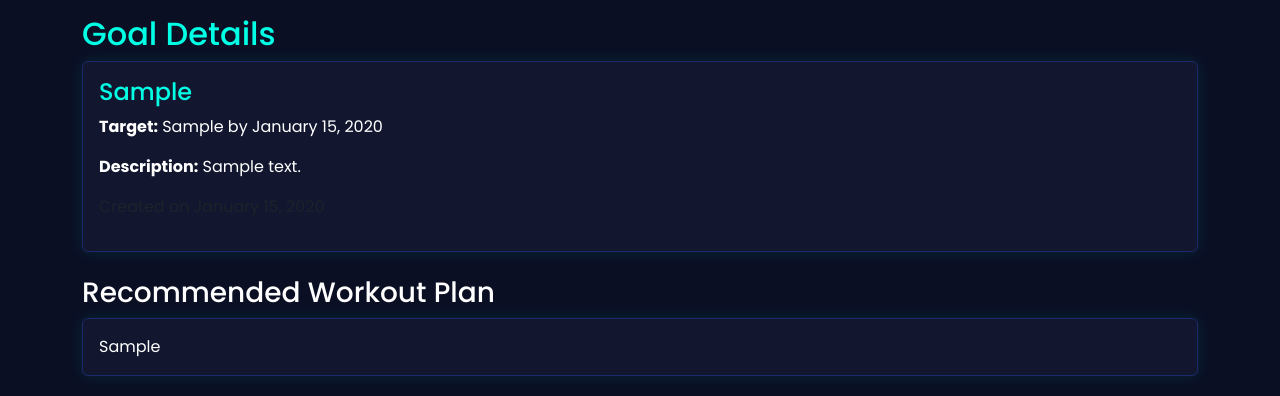
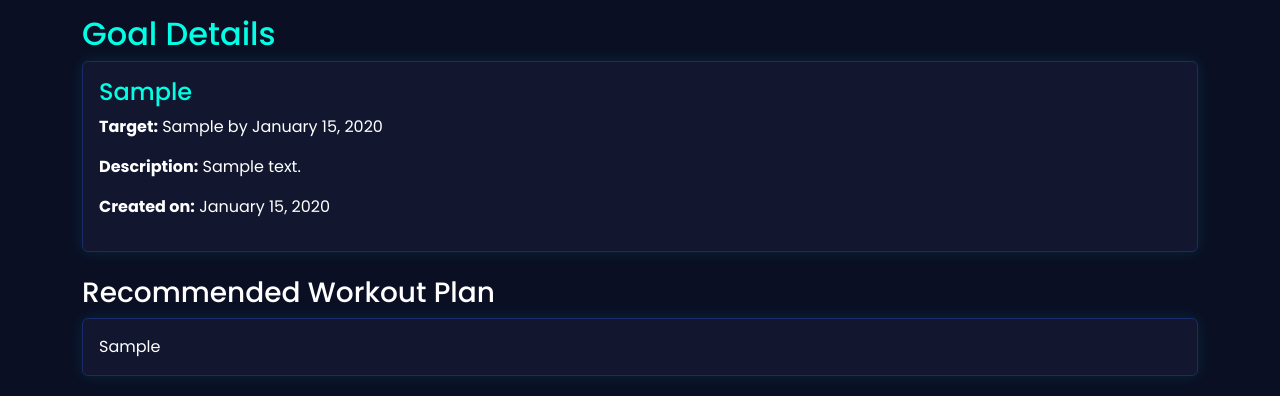
Before and after one commit to TumeloN1/FitJacket, a Django app: template goals/templates/goals/goal_detail.html in a window 1280 px wide. Shown: the part 153-549 px from the top of the page. Run offline with Django 3.2, Linux system fonts and the light colour scheme; the template is opened without the code that fills it: most values are stand-ins (such as "Sample title", 1, 10 or a date in 2020); some libraries are stand-ins or nearby versions.

Commit message:
added a hyperlink at the bottom of the goals

```diff
--- a/goals/templates/goals/goal_detail.html
+++ b/goals/templates/goals/goal_detail.html
@@ -7,7 +7,7 @@
       <h4>{{ goal.get_goal_type_display }}</h4>
       <p><strong>Target:</strong> {{ goal.target_metric }} by {{ goal.target_date|date:"F j, Y" }}</p>
       <p><strong>Description:</strong> {{ goal.description }}</p>
-      <p class="text-muted">Created on {{ goal.created_at|date:"F j, Y" }}</p>
+      <p><strong>Created on:</strong> {{ goal.created_at|date:"F j, Y" }}</p>
     </div>
   </div>
 
--- a/workouts/services/gpt_plan_generator.py
+++ b/workouts/services/gpt_plan_generator.py
@@ -90,4 +90,4 @@ def generate_plan(user, goal=None, workout_type="gym"):
         return f"No plan returned (raw):\n{resp.text}"
 
     # append your library link and return
-    return content + f"\n\n—\nBrowse more exercises: {EXERCISE_LIBRARY}"
+    return content + f"\n\n—\nBrowse more exercises: [Exercise Library]({LIBRARY_URL})"
--- a/workouts/urls.py
+++ b/workouts/urls.py
@@ -13,7 +13,7 @@ urlpatterns = [
     path('log/delete/<int:log_id>/', login_required(views.delete_workout_log), name="delete_workout_log"),
     path('recommend/', login_required(views.recommend_workout), name="recommend_workout"),
     path('exercises/', login_required(views.exercise_list), name="exercise_list"),
-    path('workout/view/<str:exercise>/', views.view_workout, name='view_workout'),
+    #path('workout/view/<str:exercise>/', views.view_workout, name='view_workout'),
 
     # Section browse pages
     path('exercises/bodypart-browse/', login_required(api.bodypart_browse_view), name="bodypart_browse"),
```
